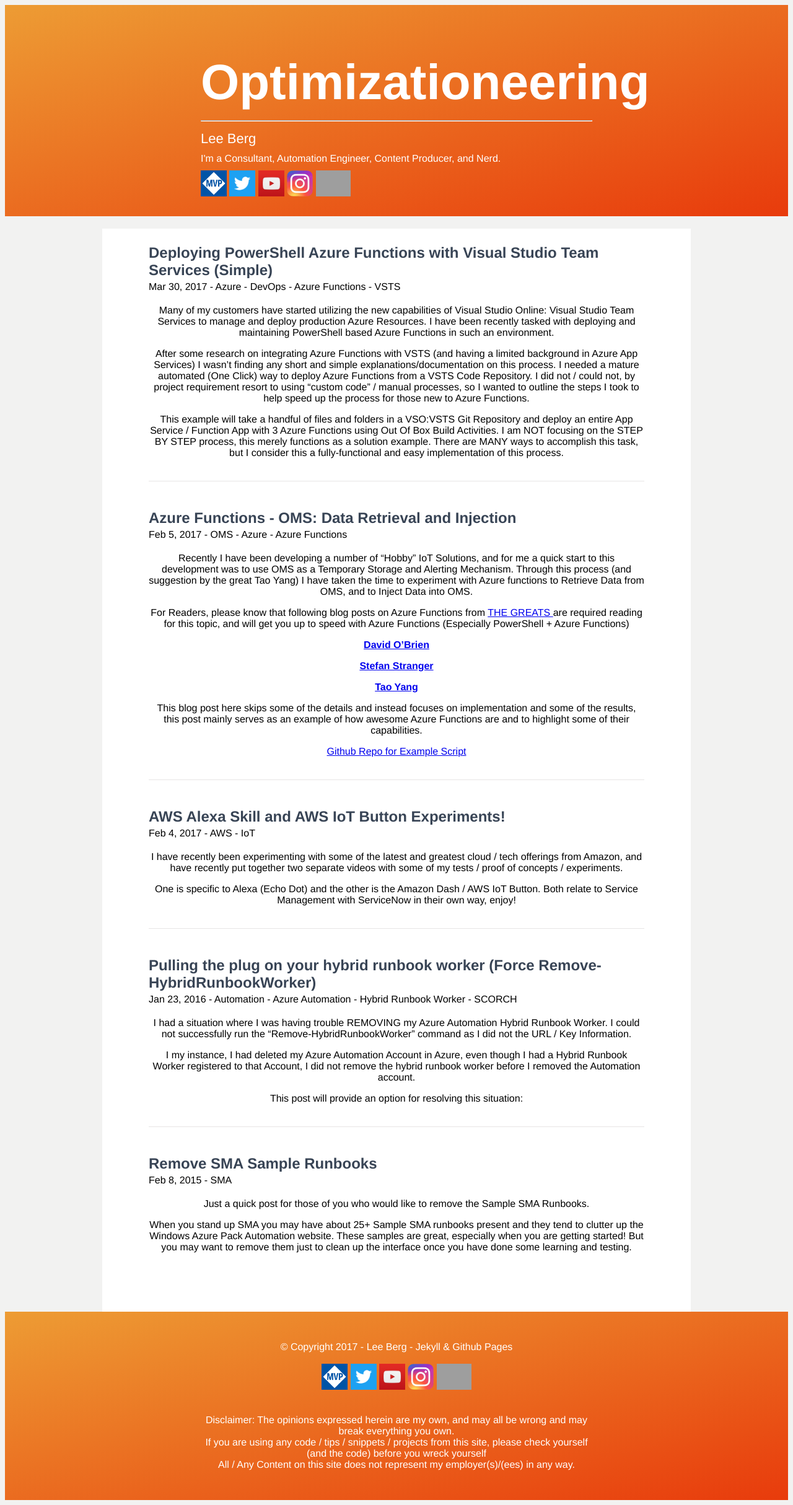
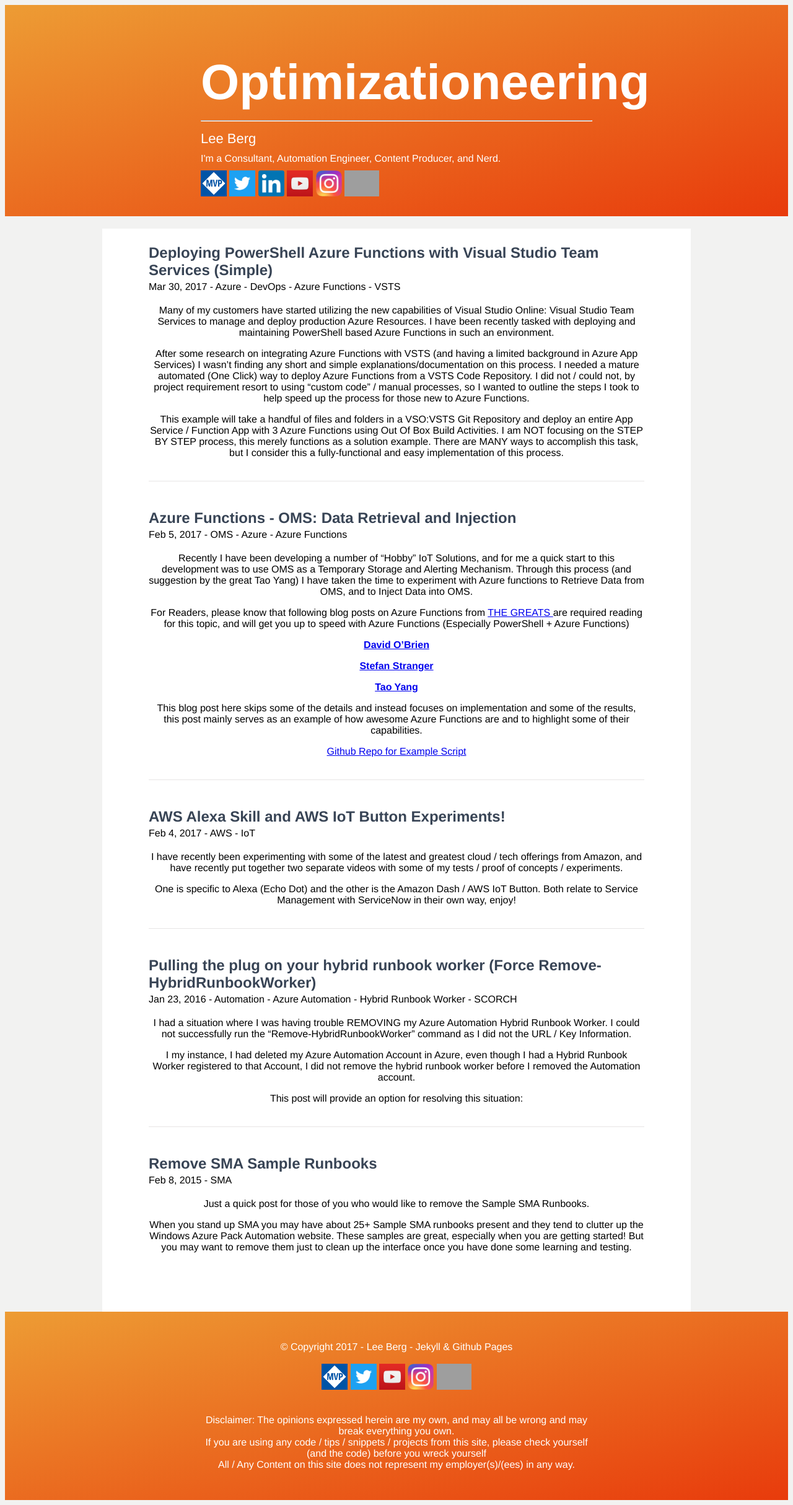
Before and after one commit to leeberg/BlogTest, a Jekyll site: the page built from index.html, in a window 1280 px wide. Shown: the whole page at 62% size. Built offline with Jekyll 4.4.1, drawn with Linux system fonts in a browser that asks for light colours; grey boxes are pictures that could not be loaded.

Commit message:
New Badges / IMG Compression for badges

```diff
--- a/_includes/header.html
+++ b/_includes/header.html
@@ -10,6 +10,7 @@
       <div class="header_badges">
         <a href="https://mvp.microsoft.com/en-us/PublicProfile/5001196"> <img src="{{ site.baseurl }}/assets/img/badges/MVP_Logo_Horizontal_Secondary_Blue286_CMYK_300ppi.png" height="42"width="42"></a>
         <a href="http://www.twitter.com/leealanberg"><img src="{{ site.baseurl }}/assets/img/badges/Twitter_Logo_White_On_Blue.png" height="42" width="42"> </a>
+        <a href="https://www.linkedin.com/in/leeberg"><img src="{{ site.baseurl }}/assets/img/badges/LinkedIn_logo_initials.png" height="42" width="42"> </a>
         <a href="http://www.youtube.com/leealanberg"><img src="{{ site.baseurl }}/assets/img/badges/youtube.png" height="42" width="42"> </a>
         <a href="http://www.instagram.com/leealanberg"> <img src="{{ site.baseurl }}/assets/img/badges/insta.png" height="42" width="42"> </a>
         <a href="http://www.github.com/leeberg"> <img src="{{ site.baseurl }}/assets/img/badges/Octocat.png" height="42"> </a>
```
Also changed, not shown: assets/img/badges/LinkedIn_logo_initials.png (added), assets/img/badges/insta.png, 1 other file.
